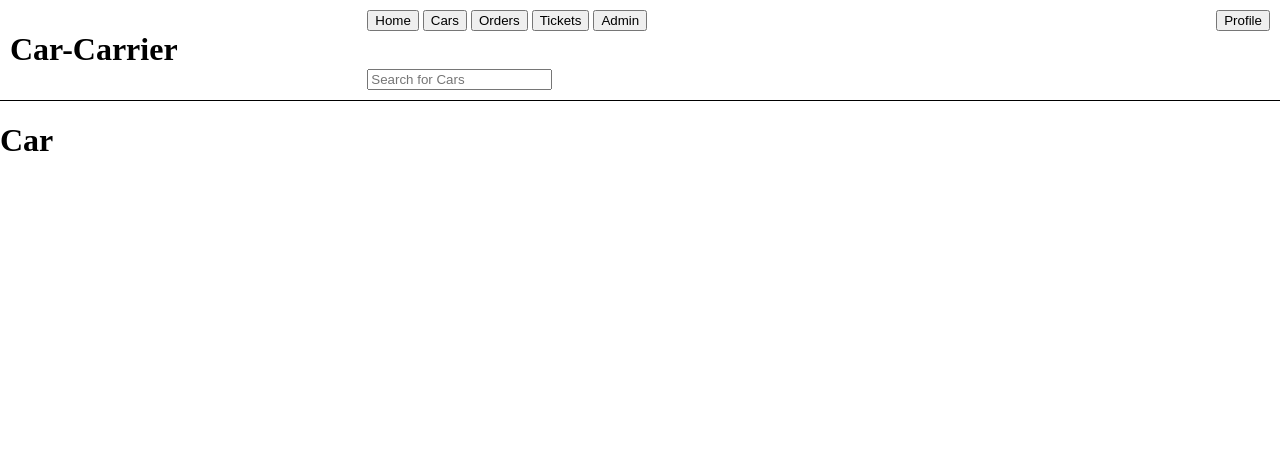
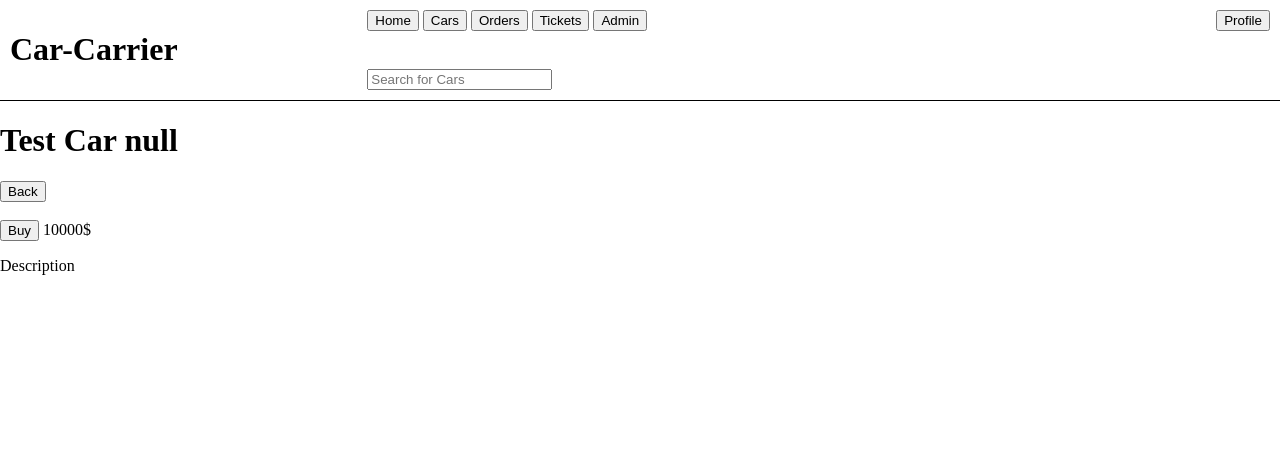
Before and after one commit to hammerhc/Car-Carrier, a Flask app: template src/templates/car/car.html in a window 1280 px wide. Shown: the top 474 px of the page. Run offline with Flask 2, Linux system fonts and the light colour scheme; the template is opened without the code that fills it, so the values that code supplies are empty.

Commit message:
Updated Car Details Page

```diff
--- a/src/static/js/car/car.js
+++ b/src/static/js/car/car.js
@@ -0,0 +1,15 @@
+var url = new URL(window.location);
+var params = new URLSearchParams(url.search);
+
+var carId = params.get("id");
+
+var carName = document.getElementById("carName");
+carName.innerHTML += carId;
+
+function back() {
+    navigate("/cars");
+}
+
+function buyCar() {
+    console.log("Buy car " + carId);
+}
--- a/src/templates/car/car.html
+++ b/src/templates/car/car.html
@@ -5,5 +5,23 @@
 {% endblock %}
 
 {% block content %}
-<h1>Car</h1>
+<div class="contentHeader">
+    <h1 id="carName">Test Car </h1>
+    <button class="backButton" onclick="back()">Back</button>
+</div>
+
+<div class="detailsContainer">
+    <div class="leftContiner">
+        <img>
+
+        <div class="controlsContainer">
+            <button class="buyButton" onclick="buyCar()">Buy</button>
+            <span class="price">10000$</span>
+        </div>
+    </div>
+
+    <div class="rightContiner">
+        <p class="description">Description</p>
+    </div>
+</div>
 {% endblock %}
```
